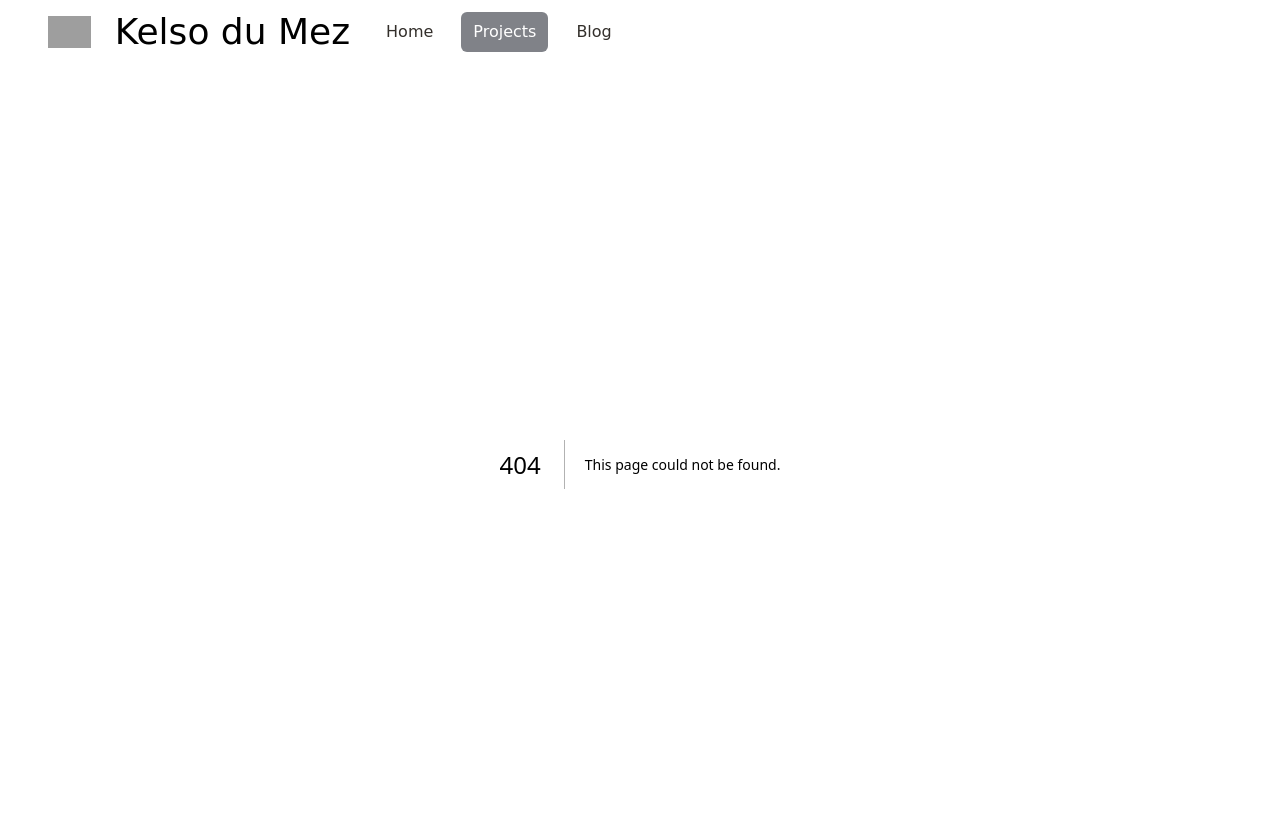
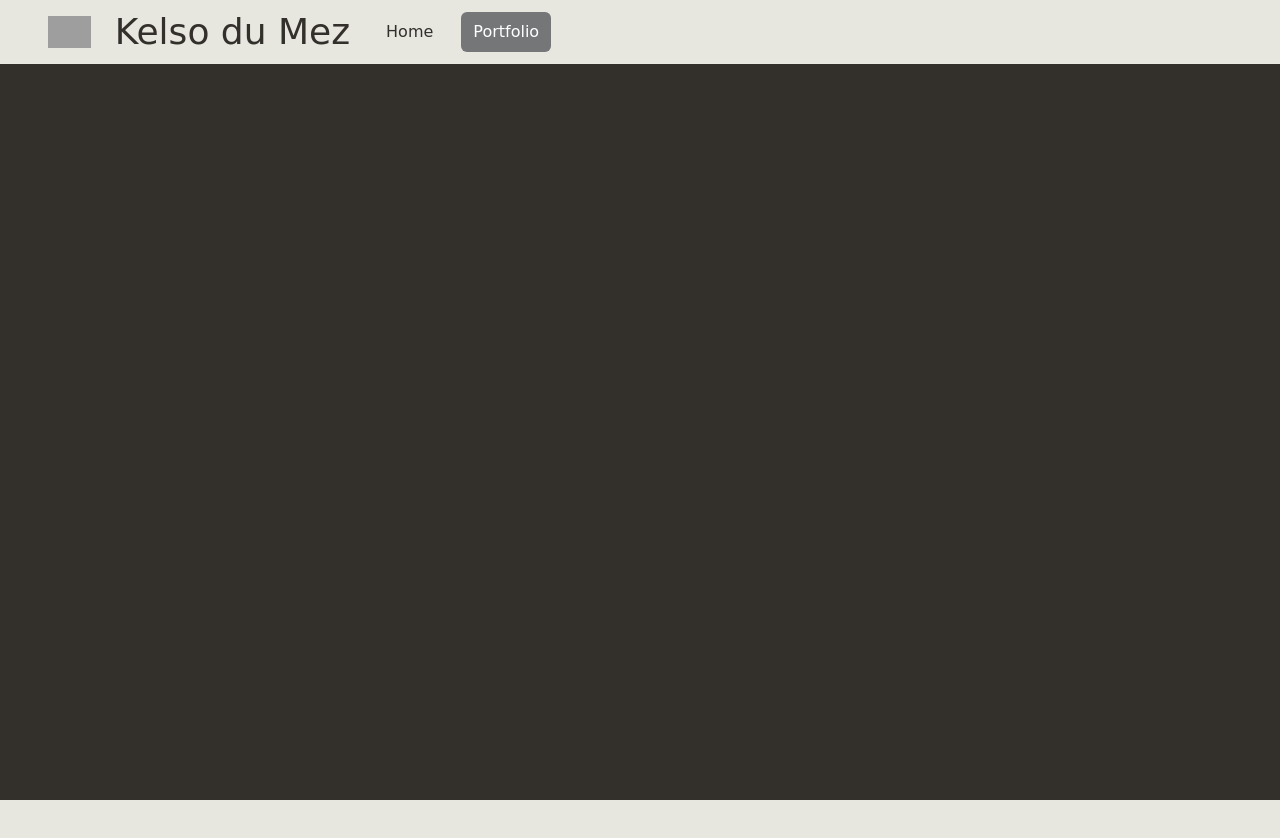
Before and after one commit to kelsodumez/kelsodumez.github.io, a Next.js app: page /portfolio in a window 1280 px wide. Before the commit this address had no page. Shown: the top 838 px of the page. After the commit the page ends 800 px from the top, so only its background shows below. Built offline with nearby package versions, Linux system fonts and the light colour scheme; grey boxes are pictures that could not be loaded.

Commit message:
Figured out routing bullshit

```diff
--- a/src/app/layout.js
+++ b/src/app/layout.js
@@ -25,7 +25,9 @@ export default function RootLayout({ children }) {
     >
       <body className="min-h-full flex flex-col">
         <Navbar />
+        <div className="flex flex-col flex-1 items-center justify-center bg-(--secondary-background) font-sans">
         {children}
+        </div>
       </body>
     </html>
   );
--- a/src/app/page.js
+++ b/src/app/page.js
@@ -2,9 +2,7 @@ import Image from "next/image";
 
 export default function Home() {
     return (
-    <div className="flex flex-col flex-1 items-center justify-center bg-(--secondary-background) font-sans">
             <main className="flex flex-1 w-full max-w-8/12 flex-col items-center justify-between py-32 px-8 bg-(--background) sm:items-start">
-
                 <div className="flex flex-col items-center gap-6 text-center sm:items-start sm:text-left">
                     <h1 className="max-w-12/12 text-8xl font-bold leading-22 tracking-tight text-black">
                         About Me
@@ -53,6 +51,5 @@ export default function Home() {
                     </a>
                 </div>
             </main>
-    </div>
     );
 }
--- /dev/null
+++ b/src/app/portfolio/page.js
@@ -0,0 +1,5 @@
+export default function portfolioPage() {
+    return (
+        <div>
+        </div>
+    )};
--- a/src/components/navbar.js
+++ b/src/components/navbar.js
@@ -4,9 +4,9 @@ import { Bars3Icon, BellIcon, XMarkIcon } from '@heroicons/react/24/outline'
 
 
 const navigation = [
-    { name: 'Home', href: '#', current: false },
-    { name: 'Projects', href: '#', current: true },
-    { name: 'Blog', href: '#', current: false },
+    { name: 'Home', href: '/#', current: false },
+    { name: 'Portfolio', href: 'portfolio/#', current: true },
+    // { name: 'Blog', href: '/#', current: false },
     // { name: 'Calendar', href: '#', current: false },
 ]
 
```
Also changed, not shown: 1 other file (tests, documents, lock files or other folders). Lines whose indentation alone changed are shown as unchanged.
